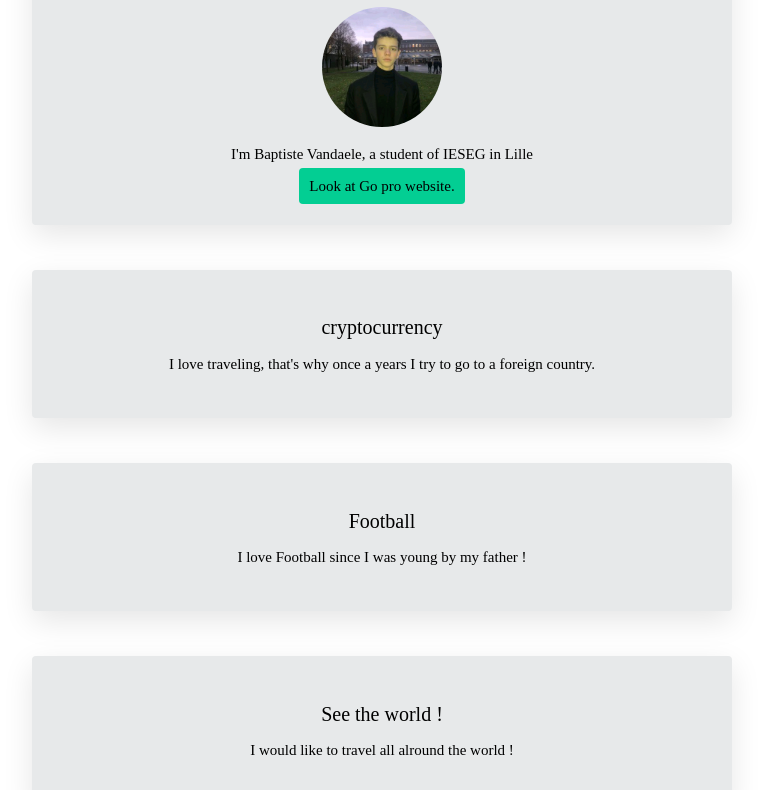
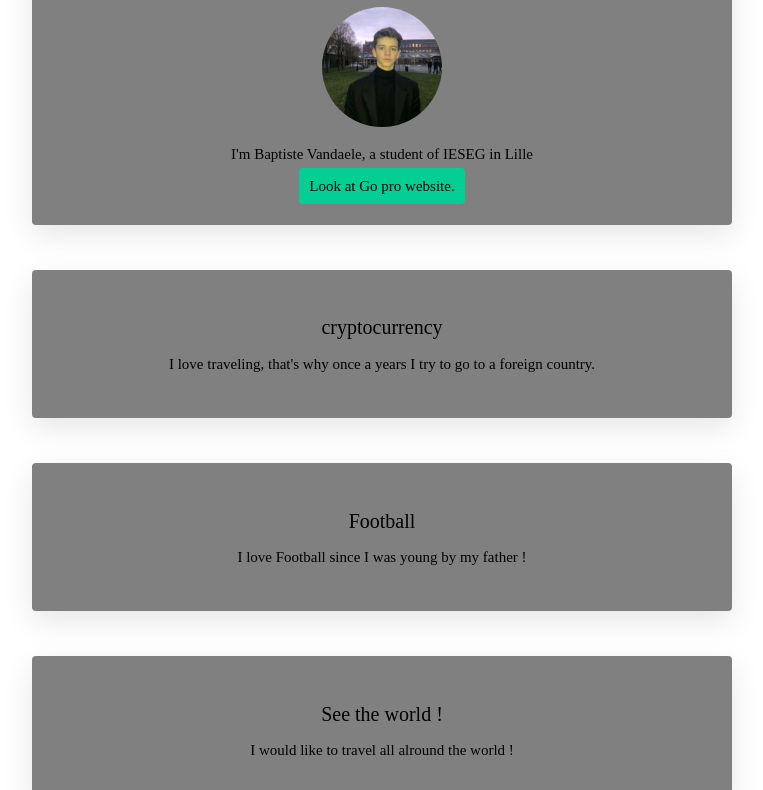
Before and after one commit to baptisteVandaele/myProfile, a plain HTML site: page index.html in a window 1280 px wide. Shown: the part 148-938 px from the top of the page, without its empty margins (258-1021 px from the left). Drawn offline with Linux system fonts and the light colour scheme.

Commit message:
Update style.css

```diff
--- a/style.css
+++ b/style.css
@@ -25,7 +25,7 @@ a:hover{
 }
 
 .card-white {
-  background-color: #e7e9ea;
+  background-color: grey;
   padding: 30px;
   box-shadow: 0px 10px 30px rgba(0,0,0,0.1);
   border-radius: 4px;
@@ -54,7 +54,8 @@ a:hover{
 }
 
 i{
-  color: black;}
+  color: black;
+}
 
 .list-inline li {
   display: inline;
```
